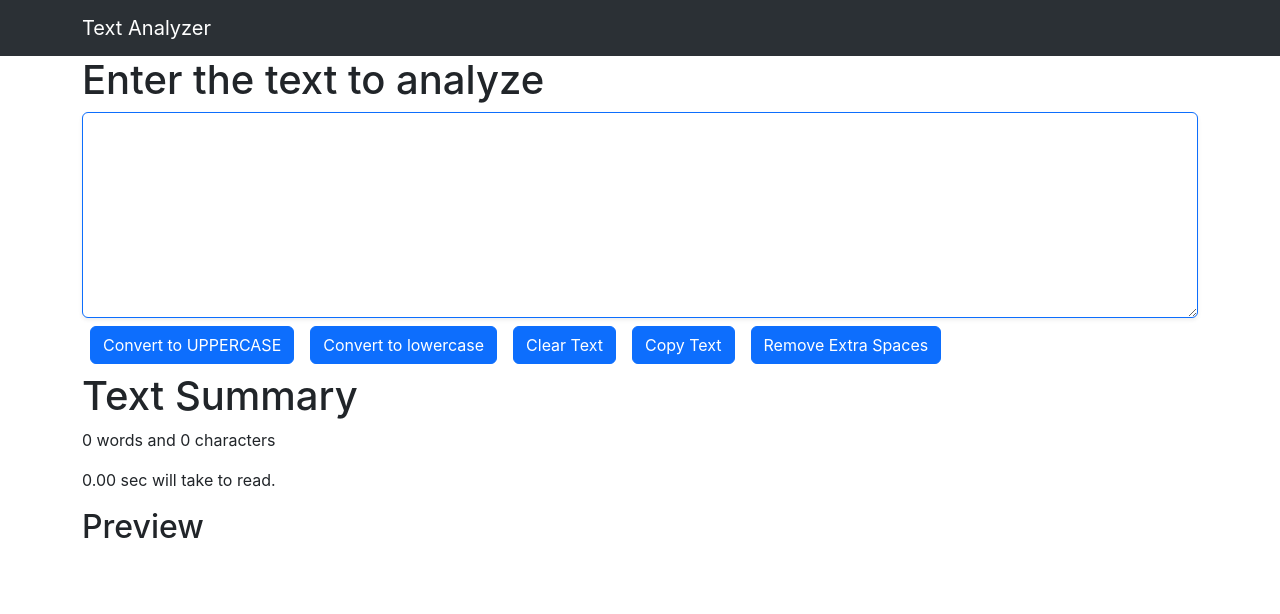
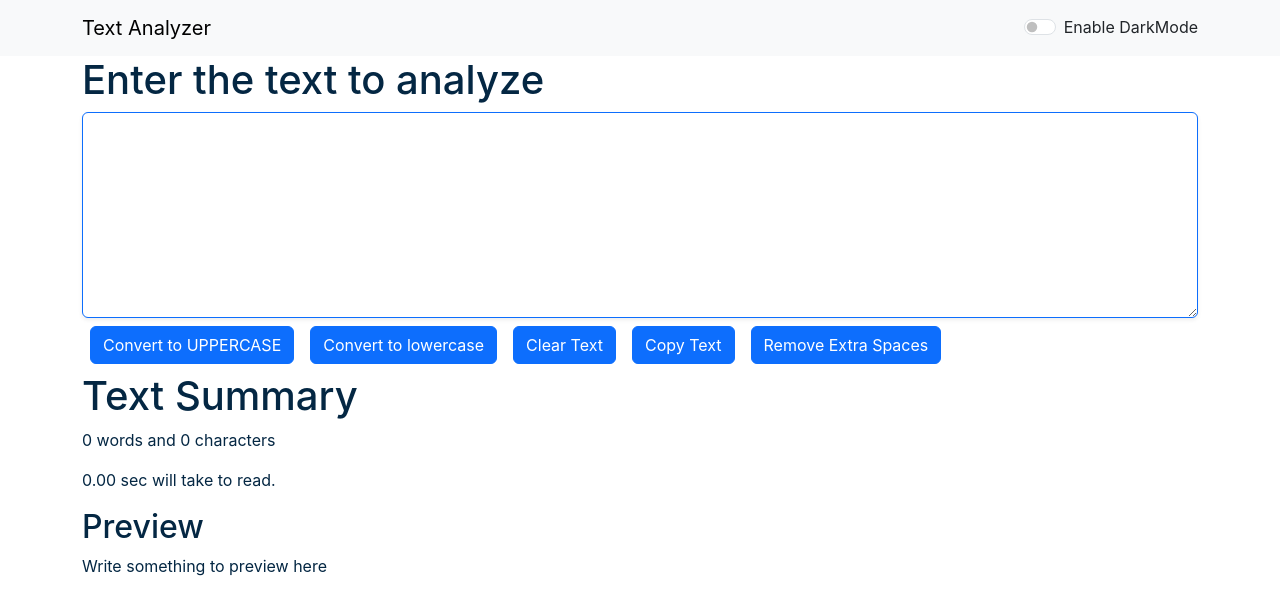
Before and after one commit to tusharmuley/Text-analyzer, a React (Create React App) app: page / in a window 1280 px wide. Shown: the top 614 px of the page. Built offline with nearby package versions, Linux system fonts and the light colour scheme.

Commit message:
dark mode feature

```diff
--- a/src/App.js
+++ b/src/App.js
@@ -1,3 +1,4 @@
+import { useState } from 'react';
 import './App.css';
 import Navbar from './components/Navbar';
 // import About from './components/About';
@@ -10,11 +11,23 @@ function App() {
     // { text: 'Contact', url: '/contact' },
   ];
 
+  const [mode, setmode] =useState('light')
+
+  const toggleMode= () =>{
+    if (mode === 'light'){
+      setmode('dark')
+      document.body.style.backgroundColor='#042743'
+    }else{
+      setmode('light')
+      document.body.style.backgroundColor='white'
+    }
+  }
+
   return (
     <div>
       {/* Props pass kar rahe hain */}
-      <Navbar brand="Text Analyzer" links={links} />
-      <TextForm heading="Enter the text to analyze"/>
+      <Navbar brand="Text Analyzer" mode={mode} links={links} toggleMode={toggleMode} />
+      <TextForm heading="Enter the text to analyze" mode={mode}/>
       {/* <About></About> */}
     </div>
   );
--- a/src/components/Navbar.js
+++ b/src/components/Navbar.js
@@ -1,14 +1,11 @@
 import React from 'react';
 
-const Navbar = ({ brand, links }) => {
+const Navbar = ({ brand, links,toggleMode, mode }) => {
   return (
-
-      <nav className="navbar navbar-expand-lg bg-body-tertiary" data-bs-theme="dark">
+      <nav className="navbar navbar-expand-lg bg-body-tertiary" data-bs-theme={mode}>
         <div className="container-fluid container">
           <a className="navbar-brand" href="/">{brand}</a>
-          <button
-            className="navbar-toggler"
-            type="button"
+          <button className="navbar-toggler" type="button"
             data-bs-toggle="collapse"
             data-bs-target="#navbarSupportedContent"
             aria-controls="navbarSupportedContent"
@@ -26,9 +23,12 @@ const Navbar = ({ brand, links }) => {
               ))}
             </ul>
           </div>
+          <div className={`form-check form-switch text-${mode === 'light'?'dark':'light'}`}>
+            <input onClick={toggleMode} className="form-check-input" type="checkbox" role="switch" id="flexSwitchCheckDefault"/>
+            <label className="form-check-label" htmlfor="flexSwitchCheckDefault">Enable DarkMode</label>
+          </div>
         </div>
       </nav>
-
   );
 };
 
--- a/src/components/TextForm.js
+++ b/src/components/TextForm.js
@@ -50,10 +50,10 @@ export const TextForm = (props) => {
 
   return (
     <>
-      <div className="container">
-        <h1>{props.heading}</h1>
+      <div className="container" style={{color: props.mode==='dark'?'white':'#042743'}}>
+        <h1 >{props.heading}</h1>
         <div className="form-group">
-          <textarea className="form-control border-primary shadow-sm focus-ring" value={text} onChange={inputOnChange} rows="8" id="mytext"></textarea>
+          <textarea className="form-control border-primary shadow-sm focus-ring" value={text} onChange={inputOnChange} rows="8" id="mytext" style={{backgroundColor:props.mode==='dark'?'#042743':'white', color:props.mode==='dark'?'white':'#042743'}}></textarea>
         </div>
         <button type="button" className="btn btn-primary m-2 m" onClick={convertToUppercase}>
           Convert to UPPERCASE{' '}
@@ -67,14 +67,14 @@ export const TextForm = (props) => {
         <button type="button" className="btn btn-primary m-2" onClick={copyText}>Copy Text</button>
         <button type="button" className="btn btn-primary m-2" onClick={handleExtraSpaces}>Remove Extra Spaces</button>
       </div>
-      <div className="container">
+      <div className="container" style={{color: props.mode==='dark'?'white':'#042743'}}>
         <h1>Text Summary</h1>
         <p>
           {getWordCount(text)} words and {text.length} characters
         </p>
         <p>{(0.008 * getWordCount(text)).toFixed(2)} sec will take to read.</p>
         <h2>Preview</h2>
-        <p>{text}</p>
+        <p>{text.length >0?text:'Write something to preview here'}</p>
       </div>
     </>
   );
```
